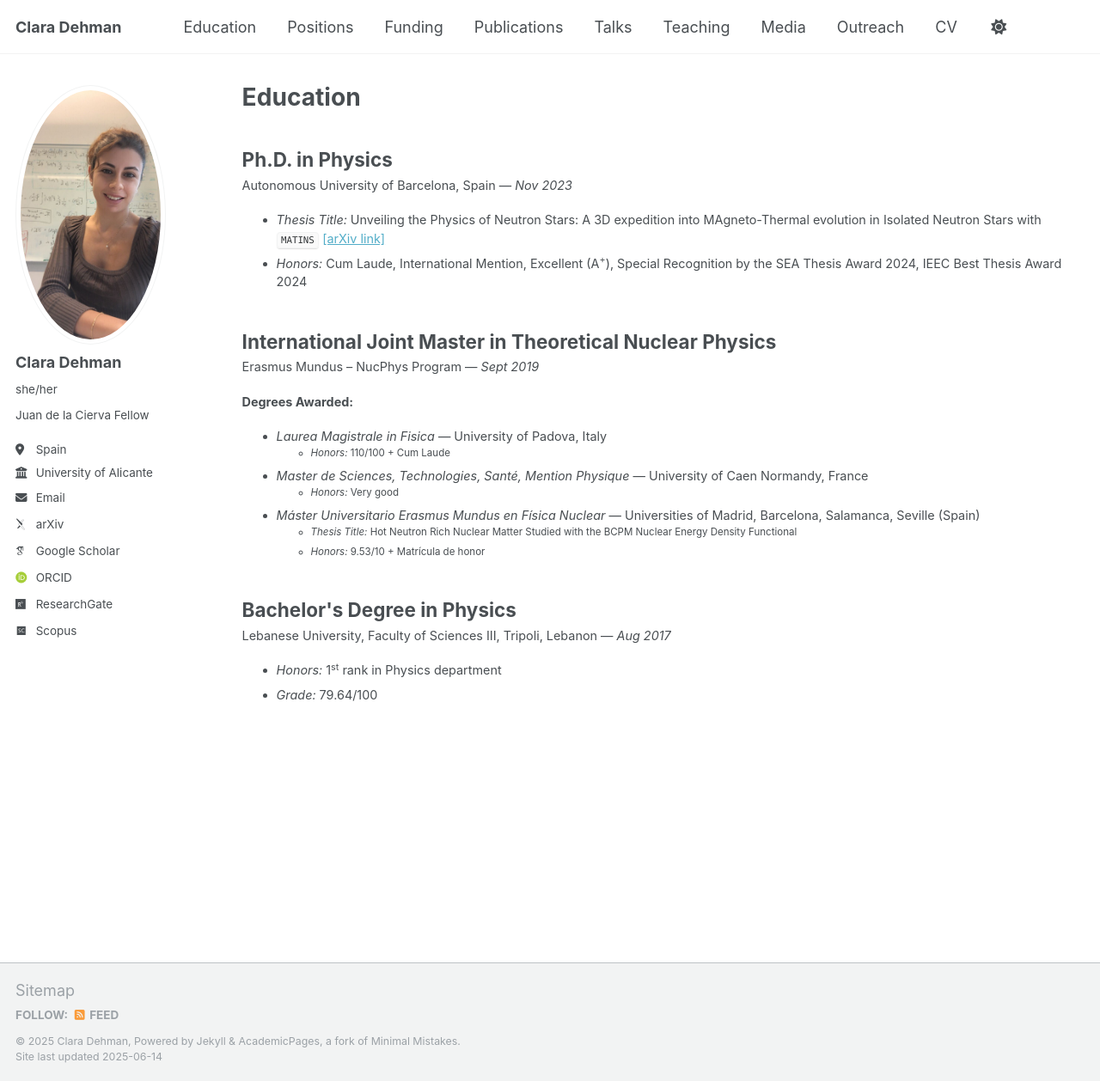
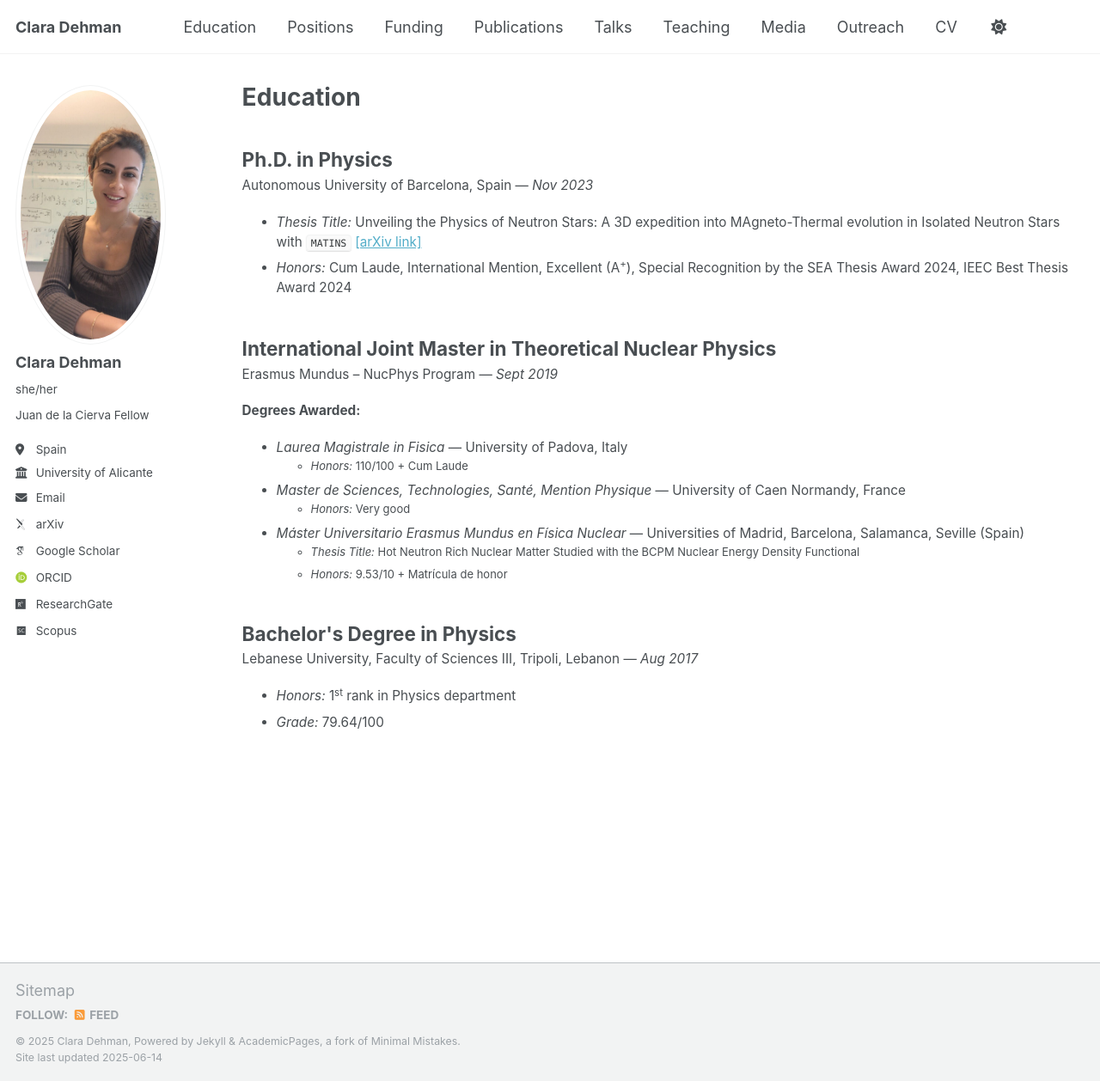
Before and after one commit to ClaraDehman/ClaraDehman.github.io, a Jekyll site: the page built from _pages/education.html, in a window 1280 px wide and 1258 px high. Shown: the whole window at 86% size. Built offline with Jekyll 4.4.1, drawn with Linux system fonts in a browser that asks for light colours; some web fonts are replaced.

Commit message:
resize education.html

```diff
--- a/_pages/education.html
+++ b/_pages/education.html
@@ -9,8 +9,8 @@ author_profile: true
 
 <div class="archive__item">
   <h2 class="archive__item-title">Ph.D. in Physics</h2>
-  <p class="archive__item-excerpt" style="font-size: 0.80em;">Autonomous University of Barcelona, Spain — <em>Nov 2023</em></p>
-  <ul class="archive__item-excerpt" style="font-size: 0.80em;">
+  <p class="archive__item-excerpt" style="font-size: 0.85em;">Autonomous University of Barcelona, Spain — <em>Nov 2023</em></p>
+  <ul class="archive__item-excerpt" style="font-size: 0.85em;">
     <li><em>Thesis Title:</em> Unveiling the Physics of Neutron Stars: A 3D expedition into MAgneto-Thermal evolution in Isolated Neutron Stars with <code>MATINS</code> <a href="https://arxiv.org/pdf/2405.00133" target="_blank">[arXiv link]</a></li>
     <li><em>Honors:</em> Cum Laude, International Mention, Excellent (A<sup>+</sup>), Special Recognition by the SEA Thesis Award 2024, IEEC Best Thesis Award 2024</li>
   </ul>
@@ -18,17 +18,17 @@ author_profile: true
 
 <div class="archive__item">
   <h2 class="archive__item-title">International Joint Master in Theoretical Nuclear Physics</h2>
-  <p class="archive__item-excerpt" style="font-size: 0.80em;">Erasmus Mundus – NucPhys Program — <em>Sept 2019</em></p>
-  <p class="archive__item-excerpt" style="font-size: 0.80em;"><strong>Degrees Awarded:</strong></p>
-  <ul class="archive__item-excerpt" style="font-size: 0.80em;">
+  <p class="archive__item-excerpt" style="font-size: 0.85em;">Erasmus Mundus – NucPhys Program — <em>Sept 2019</em></p>
+  <p class="archive__item-excerpt" style="font-size: 0.85em;"><strong>Degrees Awarded:</strong></p>
+  <ul class="archive__item-excerpt" style="font-size: 0.85em;">
     <li><em>Laurea Magistrale in Fisica</em> — University of Padova, Italy
-      <ul class="archive__item-excerpt" style="font-size: 0.80em;"><li><em>Honors:</em> 110/100 + Cum Laude</li></ul>
+      <ul class="archive__item-excerpt" style="font-size: 0.85em;"><li><em>Honors:</em> 110/100 + Cum Laude</li></ul>
     </li>
     <li><em>Master de Sciences, Technologies, Santé, Mention Physique</em> — University of Caen Normandy, France
-      <ul class="archive__item-excerpt" style="font-size: 0.80em;"><li><em>Honors:</em> Very good</li></ul>
+      <ul class="archive__item-excerpt" style="font-size: 0.85em;"><li><em>Honors:</em> Very good</li></ul>
     </li>
     <li><em>Máster Universitario Erasmus Mundus en Física Nuclear</em> — Universities of Madrid, Barcelona, Salamanca, Seville (Spain)
-      <ul class="archive__item-excerpt" style="font-size: 0.80em;">
+      <ul class="archive__item-excerpt" style="font-size: 0.85em;">
         <li><em>Thesis Title:</em> Hot Neutron Rich Nuclear Matter Studied with the BCPM Nuclear Energy Density Functional</li>
         <li><em>Honors:</em> 9.53/10 + Matrícula de honor</li>
       </ul>
@@ -38,8 +38,8 @@ author_profile: true
 
 <div class="archive__item">
   <h2 class="archive__item-title">Bachelor's Degree in Physics</h2>
-  <p class="archive__item-excerpt" style="font-size: 0.80em;">Lebanese University, Faculty of Sciences III, Tripoli, Lebanon — <em>Aug 2017</em></p>
-  <ul class="archive__item-excerpt" style="font-size: 0.80em;">
+  <p class="archive__item-excerpt" style="font-size: 0.85em;">Lebanese University, Faculty of Sciences III, Tripoli, Lebanon — <em>Aug 2017</em></p>
+  <ul class="archive__item-excerpt" style="font-size: 0.85em;">
     <li><em>Honors:</em> 1<sup>st</sup> rank in Physics department</li>
     <li><em>Grade:</em> 79.64/100</li>
   </ul>
```
